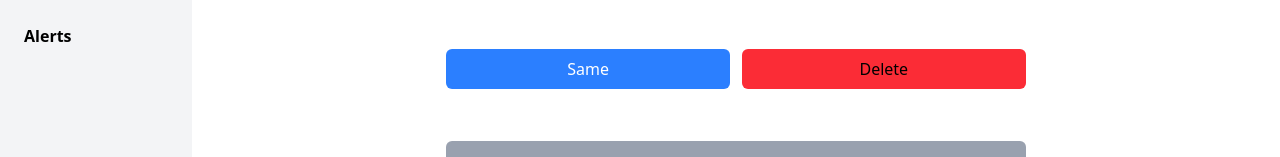
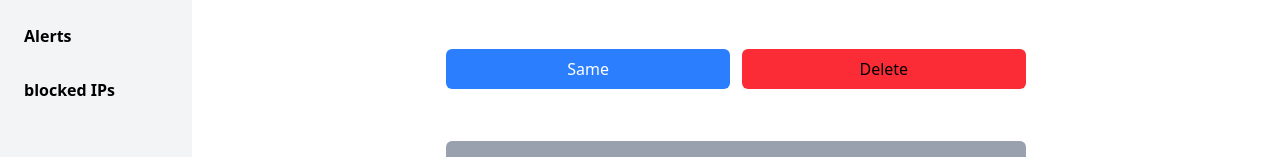
Before and after one commit to Alok-Sharma-13/NIDRA, a React (Vite) app in the folder frontend/: page / in a window 1280 px wide. Shown: the part 279-436 px from the top of the page. Built offline with nearby package versions, Linux system fonts and the light colour scheme.

Commit message:
blocked IPs sidebaar added

```diff
--- a/frontend/src/App.jsx
+++ b/frontend/src/App.jsx
@@ -1,4 +1,4 @@
-import { useState,useContext } from 'react'
+import { useState, useContext } from 'react'
 import Sidebar from './components/Sidebar'
 import HoneyPot from './components/HoneyPot'
 import { sidebarContext } from './context/SidebarContext'
@@ -7,7 +7,9 @@ import IPs from './components/IPs'
 import Roles from './components/Roles'
 
 function App() {
+
  const {sidebarVal, setsidebarVal} = useContext(sidebarContext)
+
   return (
     <>
       <div className="flex h-screen">
@@ -20,6 +22,7 @@ function App() {
             <Sidebar label="Role" />
             <Sidebar label="DB" />
             <Sidebar label="Alerts" />
+            <Sidebar label="blocked IPs" />
           </div>
           <div>
             <Sidebar label="Settings" />
--- a/frontend/src/context/SidebarContext.jsx
+++ b/frontend/src/context/SidebarContext.jsx
@@ -1,8 +1,10 @@
-import React, { Children, createContext,useState } from 'react'
+import React, { Children, createContext, useState } from 'react'
 export let sidebarContext = createContext();
 
 const SidebarContext = ({children}) => {
+
    const [sidebarVal, setsidebarVal] = useState("HoneyPot");
+
    let value = {
   sidebarVal, setsidebarVal
 }
```
